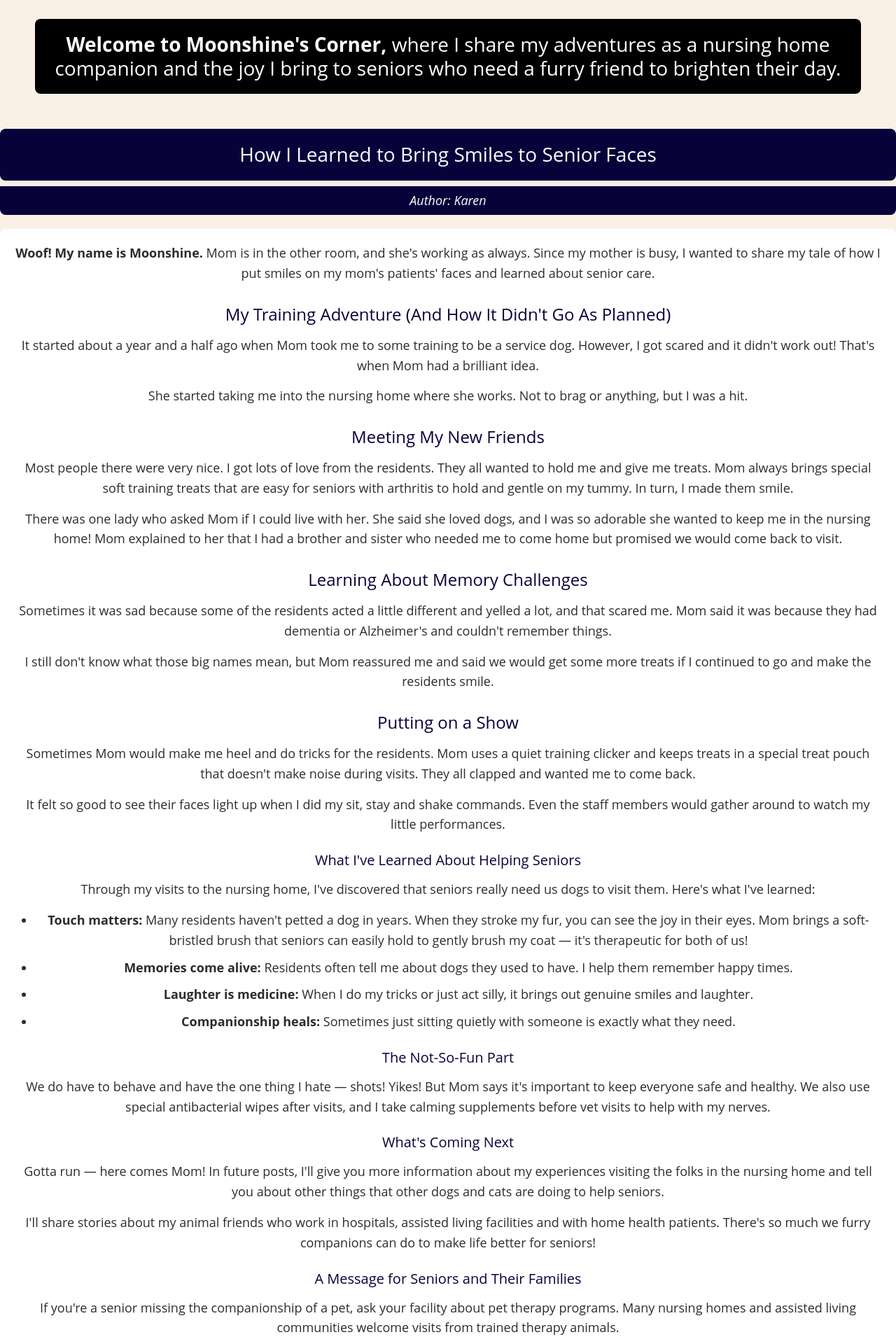
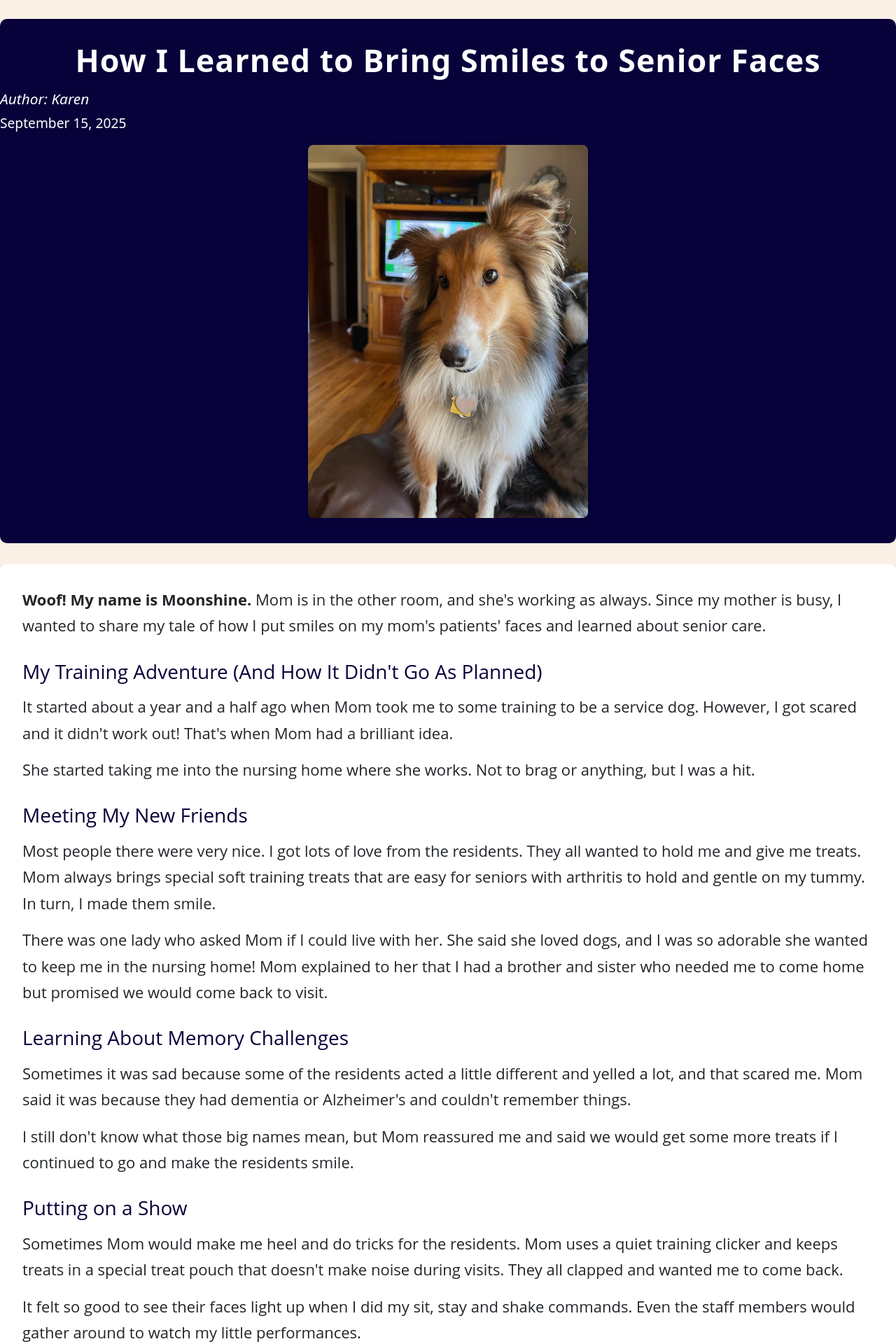
Before and after one commit to brandonbohn/Moonshineconsulting, a React (Create React App) app: page /blogentries/moonshinesblogentry in a window 1280 px wide. Shown: the part 320-2240 px from the top of the page at 70% size. Built offline with nearby package versions, Linux system fonts and the light colour scheme.

Commit message:
updated blog entries

```diff
--- a/src/Pages/blogentries/estatepreparationblogentry.tsx
+++ b/src/Pages/blogentries/estatepreparationblogentry.tsx
@@ -10,9 +10,22 @@ function EstateprepBlogentry() {
         categoryName="Senior Living Desk"
         categoryLink="/seniorlivingdesk"
       />
-
-      <div className="container my-5">
-<div className="row bg-light p-4 rounded shadow">
+      <div style={{ backgroundColor: "#08023a", borderRadius: "10px", padding: "32px 0 24px 0", margin: "50px 0 0 0", width: "100%" }}>
+        <h1 style={{ color: "#fff", textAlign: "center", fontSize: "2.8rem", fontWeight: "bold", marginBottom: "16px", letterSpacing: "1px", width: "100%" }}>
+          Before I Go: What I've Learned About Death, Faith, and Protecting My Family
+        </h1>
+        <h2 style={{ color: "#fff", fontSize: "1.3rem", fontStyle: "italic", textAlign: "center", margin: "0 0 8px 0", width: "100%" }}>Author: Karen</h2>
+        <div style={{ color: "#fff", textAlign: "center", fontSize: "1.2rem", marginBottom: "16px", width: "100%" }}>
+          {new Date('2025-09-15').toLocaleDateString(undefined, { year: 'numeric', month: 'long', day: 'numeric' })}
+        </div>
+        <img
+          src="/images/death.jpg"
+          alt="End of Life Planning"
+          style={{ display: "block", margin: "0 auto 12px auto", maxWidth: "400px", width: "100%", borderRadius: "8px", boxShadow: "0 2px 8px rgba(0,0,0,0.1)" }}
+        />
+      </div>
+      <div className="content mb-4 box text-dark" style={{ padding: "32px", fontSize: "22px", width: "100%", margin: "30px 0 0 0", background: "#fff", borderRadius: "10px", textAlign: "left", boxSizing: "border-box" }}>
+        <div className="row bg-light p-4 rounded shadow">
 <h1 className=" text-center ">Before I Go: What I've Learned About Death, Faith, and Protecting My Family</h1>
 <h2 style={{ textAlign: "center", fontSize: "18px", fontFamily: "Open Sans, sans-serif", fontStyle: "italic", color: "#08023a", marginTop: "10px" }}>Author: Karen</h2>
 <div className="d-flex justify-content-center">
@@ -123,7 +136,7 @@ function EstateprepBlogentry() {
 
 <p style={{ fontSize: "18px", fontFamily: "Open Sans, sans-serif", lineHeight: "1.6", marginBottom: "20px" }}>
   Please come back — I'll be writing about other important things to consider before you die. <strong>Your family's financial security depends on the decisions you make today.</strong>
-</p>
+</p>z
 
 <h2 style={{ fontSize: "24px", fontFamily: "Open Sans, sans-serif", color: "#08023a", marginTop: "40px", marginBottom: "20px" }}>
   Recommended Estate Planning Products
--- a/src/Pages/blogentries/moonshinesblogentry.tsx
+++ b/src/Pages/blogentries/moonshinesblogentry.tsx
@@ -1,7 +1,7 @@
 import React from 'react';
 import BlogNavigation from '../../components/BlogNavigation.tsx';
 
-function MoonshinesBlog(){
+function MoonshinesBlog() {
   return (
     <div>
       {/* Blog Navigation */}
@@ -9,100 +9,99 @@ function MoonshinesBlog(){
         categoryName="Moonshine's Corner"
         categoryLink="/moonshinescorner"
       />
-
-      <main role="main" aria-label="Moonshine's Corner blog content">
-        <div className="Text" style={{ fontFamily: "Open Sans, sans-serif", minHeight: "100vh", fontSize: "18px", lineHeight: "1.6" }}>
-          <header>
-            <h1 className="Titles text-white" style={{ background:"#000000", textAlign: "center", padding: "20px", margin: "50px", borderRadius: "8px", fontSize: "28px", fontFamily: "Open Sans, sans-serif" }}>
-              <strong>Welcome to Moonshine's Corner,</strong> where I share my adventures as a nursing home companion and the joy I bring to seniors who need a furry friend to brighten their day.
+      <div style={{ backgroundColor: "#08023a", borderRadius: "10px", padding: "32px 0 24px 0", margin: "50px 0 0 0", width: "100%" }}>
+        <h1 style={{ color: "#fff", textAlign: "center", fontSize: "2.8rem", fontWeight: "bold", marginBottom: "16px", letterSpacing: "1px", width: "100%" }}>
+          How I Learned to Bring Smiles to Senior Faces
         </h1>
-          </header>
-
-          <article>
-            <h1 className="Titles cards text-white" style={{ textAlign: "center", background:"#08023a", color: "#ffffff", padding: "20px", marginTop: "50px", borderRadius: "8px", fontSize: "28px", fontFamily: "Open Sans, sans-serif" }}>How I Learned to Bring Smiles to Senior Faces</h1>
-            <h2 style={{ textAlign: "center", background:"#08023a", color: "#ffffff", padding: "10px", marginTop: "0", borderRadius: "0 0 8px 8px", fontSize: "18px", fontFamily: "Open Sans, sans-serif", fontStyle: "italic" }}>Author: Karen</h2>
-
-            <section style={{ background: "#ffffff", padding: "20px", borderRadius: "8px", margin: "20px 0" }}>
-              <p style={{ fontSize: "18px", fontFamily: "Open Sans, sans-serif", lineHeight: "1.6", marginBottom: "20px" }}>
+        <h2 style={{ color: "#fff", fontSize: "1.3rem", fontStyle: "italic", textAlign: "left", margin: "0 0 8px 0", width: "100%" }}>Author: Karen</h2>
+        <div style={{ color: "#fff", textAlign: "left", fontSize: "1.2rem", marginBottom: "16px", width: "100%" }}>
+          {new Date('2025-09-15').toLocaleDateString(undefined, { year: 'numeric', month: 'long', day: 'numeric' })}
+        </div>
+        <img
+          src="/images/moonshine.jpg"
+          alt="Moonshine"
+          style={{ display: "block", margin: "0 auto 12px auto", maxWidth: "400px", width: "100%", borderRadius: "8px", boxShadow: "0 2px 8px rgba(0,0,0,0.1)" }}
+        />
+      </div>
+      <div className="content mb-4 box text-dark" style={{ padding: "32px", fontSize: "22px", width: "100%", margin: "30px 0 0 0", background: "#fff", borderRadius: "10px", textAlign: "left", boxSizing: "border-box" }}>
+        {/* Story content starts here */}
+        <p style={{ fontSize: "22px", fontFamily: "Open Sans, sans-serif", lineHeight: "1.7", marginBottom: "24px" }}>
           <strong>Woof! My name is Moonshine.</strong> Mom is in the other room, and she's working as always. Since my mother is busy, I wanted to share my tale of how I put smiles on my mom's patients' faces and learned about senior care.
         </p>
 
-              <h2 style={{ fontSize: "24px", fontFamily: "Open Sans, sans-serif", color: "#08023a", marginTop: "30px", marginBottom: "15px" }}>My Training Adventure (And How It Didn't Go As Planned)</h2>
-              <p style={{ fontSize: "18px", fontFamily: "Open Sans, sans-serif", lineHeight: "1.6", marginBottom: "15px" }}>
+        <h2 style={{ fontSize: "28px", fontFamily: "Open Sans, sans-serif", color: "#08023a", marginTop: "30px", marginBottom: "15px" }}>My Training Adventure (And How It Didn't Go As Planned)</h2>
+        <p style={{ fontSize: "22px", fontFamily: "Open Sans, sans-serif", lineHeight: "1.7", marginBottom: "15px" }}>
           It started about a year and a half ago when Mom took me to some training to be a service dog. However, I got scared and it didn't work out! That's when Mom had a brilliant idea.
         </p>
-              <p style={{ fontSize: "18px", fontFamily: "Open Sans, sans-serif", lineHeight: "1.6", marginBottom: "20px" }}>
+        <p style={{ fontSize: "22px", fontFamily: "Open Sans, sans-serif", lineHeight: "1.7", marginBottom: "24px" }}>
           She started taking me into the nursing home where she works. Not to brag or anything, but I was a hit.
         </p>
 
-              <h2 style={{ fontSize: "24px", fontFamily: "Open Sans, sans-serif", color: "#08023a", marginTop: "30px", marginBottom: "15px" }}>Meeting My New Friends</h2>
-              <p style={{ fontSize: "18px", fontFamily: "Open Sans, sans-serif", lineHeight: "1.6", marginBottom: "15px" }}>
+        <h2 style={{ fontSize: "28px", fontFamily: "Open Sans, sans-serif", color: "#08023a", marginTop: "30px", marginBottom: "15px" }}>Meeting My New Friends</h2>
+        <p style={{ fontSize: "22px", fontFamily: "Open Sans, sans-serif", lineHeight: "1.7", marginBottom: "15px" }}>
           Most people there were very nice. I got lots of love from the residents. They all wanted to hold me and give me treats. Mom always brings special soft training treats that are easy for seniors with arthritis to hold and gentle on my tummy. In turn, I made them smile.
         </p>
-              <p style={{ fontSize: "18px", fontFamily: "Open Sans, sans-serif", lineHeight: "1.6", marginBottom: "20px" }}>
+        <p style={{ fontSize: "22px", fontFamily: "Open Sans, sans-serif", lineHeight: "1.7", marginBottom: "24px" }}>
           There was one lady who asked Mom if I could live with her. She said she loved dogs, and I was so adorable she wanted to keep me in the nursing home! Mom explained to her that I had a brother and sister who needed me to come home but promised we would come back to visit.
         </p>
 
-              <h2 style={{ fontSize: "24px", fontFamily: "Open Sans, sans-serif", color: "#08023a", marginTop: "30px", marginBottom: "15px" }}>Learning About Memory Challenges</h2>
-              <p style={{ fontSize: "18px", fontFamily: "Open Sans, sans-serif", lineHeight: "1.6", marginBottom: "15px" }}>
+        <h2 style={{ fontSize: "28px", fontFamily: "Open Sans, sans-serif", color: "#08023a", marginTop: "30px", marginBottom: "15px" }}>Learning About Memory Challenges</h2>
+        <p style={{ fontSize: "22px", fontFamily: "Open Sans, sans-serif", lineHeight: "1.7", marginBottom: "15px" }}>
           Sometimes it was sad because some of the residents acted a little different and yelled a lot, and that scared me. Mom said it was because they had dementia or Alzheimer's and couldn't remember things.
         </p>
-              <p style={{ fontSize: "18px", fontFamily: "Open Sans, sans-serif", lineHeight: "1.6", marginBottom: "20px" }}>
+        <p style={{ fontSize: "22px", fontFamily: "Open Sans, sans-serif", lineHeight: "1.7", marginBottom: "24px" }}>
           I still don't know what those big names mean, but Mom reassured me and said we would get some more treats if I continued to go and make the residents smile.
         </p>
 
-              <h2 style={{ fontSize: "24px", fontFamily: "Open Sans, sans-serif", color: "#08023a", marginTop: "30px", marginBottom: "15px" }}>Putting on a Show</h2>
-              <p style={{ fontSize: "18px", fontFamily: "Open Sans, sans-serif", lineHeight: "1.6", marginBottom: "15px" }}>
+        <h2 style={{ fontSize: "28px", fontFamily: "Open Sans, sans-serif", color: "#08023a", marginTop: "30px", marginBottom: "15px" }}>Putting on a Show</h2>
+        <p style={{ fontSize: "22px", fontFamily: "Open Sans, sans-serif", lineHeight: "1.7", marginBottom: "15px" }}>
           Sometimes Mom would make me heel and do tricks for the residents. Mom uses a quiet training clicker and keeps treats in a special treat pouch that doesn't make noise during visits. They all clapped and wanted me to come back.
         </p>
-              <p style={{ fontSize: "18px", fontFamily: "Open Sans, sans-serif", lineHeight: "1.6", marginBottom: "20px" }}>
+        <p style={{ fontSize: "22px", fontFamily: "Open Sans, sans-serif", lineHeight: "1.7", marginBottom: "24px" }}>
           It felt so good to see their faces light up when I did my sit, stay and shake commands. Even the staff members would gather around to watch my little performances.
         </p>
 
-              <h3 style={{ fontSize: "20px", fontFamily: "Open Sans, sans-serif", color: "#08023a", marginTop: "25px", marginBottom: "15px" }}>What I've Learned About Helping Seniors</h3>
-              <p style={{ fontSize: "18px", fontFamily: "Open Sans, sans-serif", lineHeight: "1.6", marginBottom: "15px" }}>
+        <h3 style={{ fontSize: "24px", fontFamily: "Open Sans, sans-serif", color: "#08023a", marginTop: "25px", marginBottom: "15px" }}>What I've Learned About Helping Seniors</h3>
+        <p style={{ fontSize: "22px", fontFamily: "Open Sans, sans-serif", lineHeight: "1.7", marginBottom: "15px" }}>
           Through my visits to the nursing home, I've discovered that seniors really need us dogs to visit them. Here's what I've learned:
         </p>
-              <ul style={{ fontSize: "18px", fontFamily: "Open Sans, sans-serif", lineHeight: "1.6", marginBottom: "20px", paddingLeft: "30px" }}>
+        <ul style={{ fontSize: "22px", fontFamily: "Open Sans, sans-serif", lineHeight: "1.7", marginBottom: "24px", paddingLeft: "30px" }}>
           <li style={{ marginBottom: "10px" }}><strong>Touch matters:</strong> Many residents haven't petted a dog in years. When they stroke my fur, you can see the joy in their eyes. Mom brings a soft-bristled brush that seniors can easily hold to gently brush my coat — it's therapeutic for both of us!</li>
           <li style={{ marginBottom: "10px" }}><strong>Memories come alive:</strong> Residents often tell me about dogs they used to have. I help them remember happy times.</li>
           <li style={{ marginBottom: "10px" }}><strong>Laughter is medicine:</strong> When I do my tricks or just act silly, it brings out genuine smiles and laughter.</li>
           <li style={{ marginBottom: "10px" }}><strong>Companionship heals:</strong> Sometimes just sitting quietly with someone is exactly what they need.</li>
         </ul>
 
-              <h3 style={{ fontSize: "20px", fontFamily: "Open Sans, sans-serif", color: "#08023a", marginTop: "25px", marginBottom: "15px" }}>The Not-So-Fun Part</h3>
-              <p style={{ fontSize: "18px", fontFamily: "Open Sans, sans-serif", lineHeight: "1.6", marginBottom: "20px" }}>
+        <h3 style={{ fontSize: "24px", fontFamily: "Open Sans, sans-serif", color: "#08023a", marginTop: "25px", marginBottom: "15px" }}>The Not-So-Fun Part</h3>
+        <p style={{ fontSize: "22px", fontFamily: "Open Sans, sans-serif", lineHeight: "1.7", marginBottom: "24px" }}>
           We do have to behave and have the one thing I hate — shots! Yikes! But Mom says it's important to keep everyone safe and healthy. We also use special antibacterial wipes after visits, and I take calming supplements before vet visits to help with my nerves.
         </p>
 
-              <h3 style={{ fontSize: "20px", fontFamily: "Open Sans, sans-serif", color: "#08023a", marginTop: "25px", marginBottom: "15px" }}>What's Coming Next</h3>
-              <p style={{ fontSize: "18px", fontFamily: "Open Sans, sans-serif", lineHeight: "1.6", marginBottom: "15px" }}>
+        <h3 style={{ fontSize: "24px", fontFamily: "Open Sans, sans-serif", color: "#08023a", marginTop: "25px", marginBottom: "15px" }}>What's Coming Next</h3>
+        <p style={{ fontSize: "22px", fontFamily: "Open Sans, sans-serif", lineHeight: "1.7", marginBottom: "15px" }}>
           Gotta run — here comes Mom! In future posts, I'll give you more information about my experiences visiting the folks in the nursing home and tell you about other things that other dogs and cats are doing to help seniors.
         </p>
-              <p style={{ fontSize: "18px", fontFamily: "Open Sans, sans-serif", lineHeight: "1.6", marginBottom: "20px" }}>
+        <p style={{ fontSize: "22px", fontFamily: "Open Sans, sans-serif", lineHeight: "1.7", marginBottom: "24px" }}>
           I'll share stories about my animal friends who work in hospitals, assisted living facilities and with home health patients. There's so much we furry companions can do to make life better for seniors!
         </p>
 
-              <h3 style={{ fontSize: "20px", fontFamily: "Open Sans, sans-serif", color: "#08023a", marginTop: "25px", marginBottom: "15px" }}>A Message for Seniors and Their Families</h3>
-              <p style={{ fontSize: "18px", fontFamily: "Open Sans, sans-serif", lineHeight: "1.6", marginBottom: "15px" }}>
+        <h3 style={{ fontSize: "24px", fontFamily: "Open Sans, sans-serif", color: "#08023a", marginTop: "25px", marginBottom: "15px" }}>A Message for Seniors and Their Families</h3>
+        <p style={{ fontSize: "22px", fontFamily: "Open Sans, sans-serif", lineHeight: "1.7", marginBottom: "15px" }}>
           If you're a senior missing the companionship of a pet, ask your facility about pet therapy programs. Many nursing homes and assisted living communities welcome visits from trained therapy animals.
         </p>
-              <p style={{ fontSize: "18px", fontFamily: "Open Sans, sans-serif", lineHeight: "1.6", marginBottom: "20px" }}>
+        <p style={{ fontSize: "22px", fontFamily: "Open Sans, sans-serif", lineHeight: "1.7", marginBottom: "24px" }}>
           Family members can also inquire about bringing well-behaved family pets for visits. Essential items like a portable water bowl, sanitizing wipes, and a comfortable travel mat make visits easier and safer for everyone. It might be one of the best gifts you can give your loved one.
         </p>
 
-              <p style={{ fontSize: "18px", fontFamily: "Open Sans, sans-serif", lineHeight: "1.6", marginBottom: "20px", fontStyle: "italic", textAlign: "center" }}>
+        <p style={{ fontSize: "22px", fontFamily: "Open Sans, sans-serif", lineHeight: "1.7", marginBottom: "24px", fontStyle: "italic", textAlign: "center" }}>
           Bye for now!<br />
           <strong>Love, Moonshine</strong> 🐾
         </p>
 
-              <p style={{ fontSize: "18px", fontFamily: "Open Sans, sans-serif", lineHeight: "1.6", marginBottom: "20px" }}>
+        <p style={{ fontSize: "22px", fontFamily: "Open Sans, sans-serif", lineHeight: "1.7", marginBottom: "24px" }}>
           Stay tuned for more adventures from Moonshine's Corner, where we explore how pets and therapy animals make a difference in senior care.
         </p>
-            </section>
-          </article>
       </div>
-      </main>
     </div>
   );
 }
--- a/src/Pages/blogentries/seniorpolicybeatblogentry.tsx
+++ b/src/Pages/blogentries/seniorpolicybeatblogentry.tsx
@@ -10,8 +10,21 @@ function SeniorPolicyBeatBlog()
         categoryName="Senior Policy Beat"
         categoryLink="/seniorpolicybeat"
       />
-
-      <main role="main" aria-label="Senior Policy Beat blog content">
+      <div style={{ backgroundColor: "#08023a", borderRadius: "10px", padding: "32px 0 24px 0", margin: "50px 0 0 0", width: "100%" }}>
+        <h1 style={{ color: "#fff", textAlign: "center", fontSize: "2.8rem", fontWeight: "bold", marginBottom: "16px", letterSpacing: "1px", width: "100%" }}>
+          Medicare Home Health: What Seniors Need to Know
+        </h1>
+        <h2 style={{ color: "#fff", fontSize: "1.3rem", fontStyle: "italic", textAlign: "left", margin: "0 0 8px 0", width: "100%" }}>Author: Karen</h2>
+        <div style={{ color: "#fff", textAlign: "left", fontSize: "1.2rem", marginBottom: "16px", width: "100%" }}>
+          {new Date('2025-09-15').toLocaleDateString(undefined, { year: 'numeric', month: 'long', day: 'numeric' })}
+        </div>
+        <img
+          src="/images/medicare.jpg"
+          alt="Medicare Home Health"
+          style={{ display: "block", margin: "0 auto 12px auto", maxWidth: "400px", width: "100%", borderRadius: "8px", boxShadow: "0 2px 8px rgba(0,0,0,0.1)" }}
+        />
+      </div>
+      <div className="content mb-4 box text-dark" style={{ padding: "32px", fontSize: "22px", width: "100%", margin: "30px 0 0 0", background: "#fff", borderRadius: "10px", textAlign: "left", boxSizing: "border-box" }}>
         <div className="Text" style={{ fontFamily: "Open Sans, sans-serif", minHeight: "100vh", fontSize: "18px", lineHeight: "1.6" }}>
           <header>
             <h1 className="Titles text-white" style={{ background:"#000000", textAlign: "center", padding: "20px", margin: "50px", borderRadius: "8px", fontSize: "28px", fontFamily: "Open Sans, sans-serif" }}>
@@ -20,10 +33,9 @@ function SeniorPolicyBeatBlog()
           </header>
 
           <article>
-            <h1 className="Titles cards text-white" style={{ textAlign: "center", background:"#08023a", color: "#ffffff", padding: "20px", marginTop: "50px", borderRadius: "8px", fontSize: "28px", fontFamily: "Open Sans, sans-serif" }}>Medicare Home Health: What Seniors Need to Know</h1>
-            <h2 style={{ textAlign: "center", background:"#08023a", color: "#ffffff", padding: "10px", marginTop: "0", borderRadius: "0 0 8px 8px", fontSize: "18px", fontFamily: "Open Sans, sans-serif", fontStyle: "italic" }}>Author: Karen</h2>
 
-            <section style={{ background: "#ffffff", padding: "20px", borderRadius: "8px", margin: "20px 0" }}>
+            <div style={{ backgroundColor: "#ffffff", padding: "20px", borderRadius: "8px", margin: "20px 0" }}>
+              <div style={{ textAlign: "left" }}>
               <p style={{ fontSize: "18px", fontFamily: "Open Sans, sans-serif", lineHeight: "1.6", marginBottom: "20px" }}>
                 <strong>To Kick off the Senior Policy Beat,</strong> a blog dedicated to helping seniors and their families navigate the complex world of healthcare policy.
                 In this opening edition, I want to share what I've learned from over 30 years as a nurse in Medicare Home Health. I've seen how this program helps people heal and stay independent, but I've also lived through the rules changing around us — sometimes making care harder to deliver and receive. Let me clear it up, together.
@@ -87,7 +99,7 @@ function SeniorPolicyBeatBlog()
               <p style={{ fontSize: "18px", fontFamily: "Open Sans, sans-serif", lineHeight: "1.6", marginBottom: "15px" }}>
                 The workload was very doable unless you lived outside the city limits. I would put a thousand miles a week on my car. I enjoyed this life, seeing everyone. Sometimes it was stressful, trying to guess how long you would be at each person's house. Sometimes I would be late if I had to send someone to the hospital.
               </p>
-              <p style={{ fontSize: "18px", fontFamily: "Open Sans, sans-serif", lineHeight: "1.6", marginBottom: "20px" }}>
+              <p style={{ fontSize: "18px", fontFamily: "Open Sans, sans-serif", lineHeight: "1.6", marginBottom: "15px" }}>
                 There were frustrating times when I would see someone who said they would be home but were not when I arrived. We were paid per visit. No one home, I did not get paid. I would check on them before I left. Back then, I could look in windows and try to see if someone was lying on the floor. I would knock on the back door, ask a neighbor.
               </p>
 
@@ -145,10 +157,11 @@ function SeniorPolicyBeatBlog()
                   <strong>3.</strong> Centers for Medicare & Medicaid Services. "Home Health Prospective Payment System." <em>CMS.gov</em>. Updated 2024. Available at: <a href="https://www.cms.gov/Medicare/Medicare-Fee-for-Service-Payment/HomeHealthPPS" target="_blank" rel="noopener noreferrer" style={{ color: "#08023a" }}>https://www.cms.gov/Medicare/Medicare-Fee-for-Service-Payment/HomeHealthPPS</a>
                 </p>
               </div>
-            </section>
+              </div>
+            </div>
           </article>
         </div>
-      </main>
+      </div>
     </div>
   );
 }
```
Also changed, not shown: src/Pages/blogentries/moonshinescornerblogentry.tsx (added, +33 -0 lines), src/Pages/blogentries/nursejourneymemoryblogentry.tsx (+15 -42 lines), src/Pages/blogentries/voicesincareblogentries.tsx (+19 -10 lines), src/Pages/blogentries/voicesincareblogentry.tsx (added, +32 -0 lines), src/Pages/mainblog.tsx (+9 -17 lines), src/components/blogcomponentengine.tsx (+25 -34 lines), src/css/mainblog.css (+24 -3 lines). Lines whose indentation alone changed are shown as unchanged.
